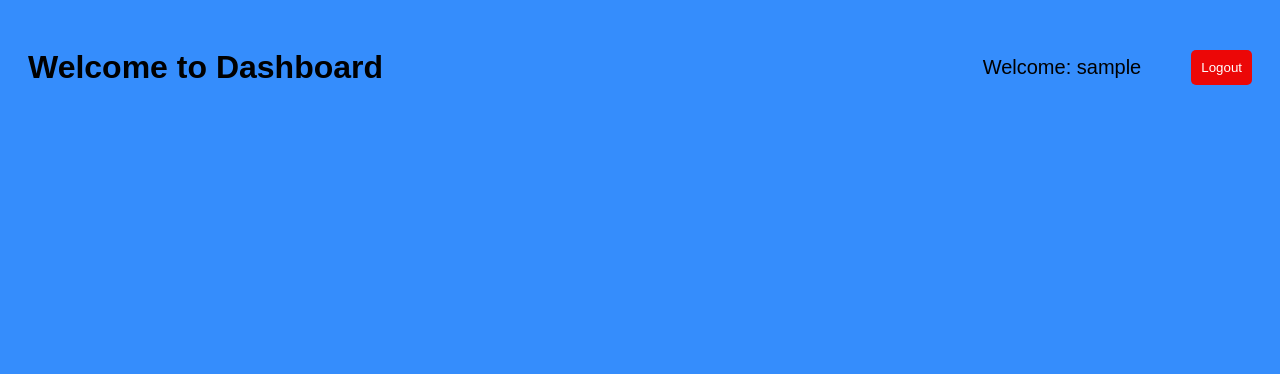
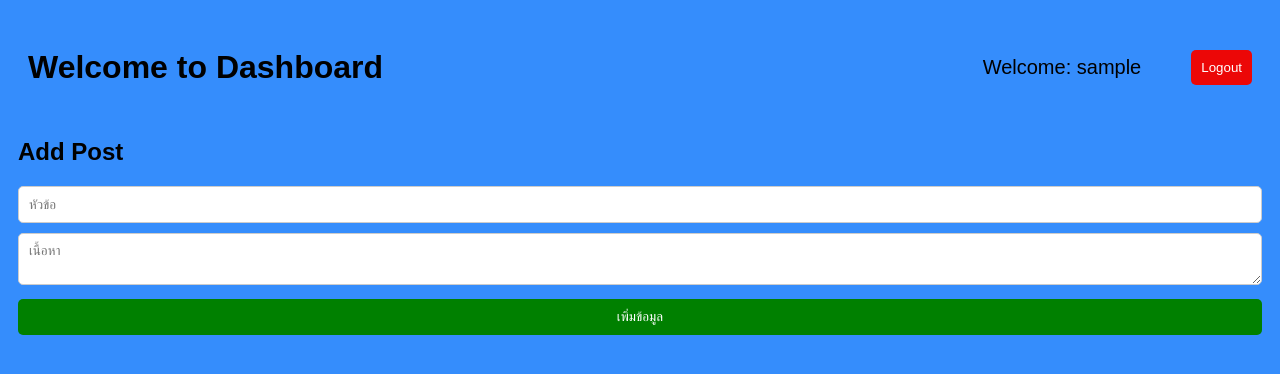
Before and after one commit to teeraphong123/web-learning, a plain HTML site: page dashboard.html in a window 1280 px wide. Drawn offline with Linux system fonts and the light colour scheme; sample sign-in values are in the browser's storage.

Commit message:
Finish Day 8: add Post API

```diff
--- a/css/dashboard.css
+++ b/css/dashboard.css
@@ -50,3 +50,29 @@ body{
     margin: 10px 0;
     border-radius: 5px;
 }
+.contentAdd{
+    display: block;
+}
+.contentAdd #title{
+    width: 100%;
+    padding: 10px;
+    margin-bottom: 10px;
+    border: 1px solid #ccc;
+    border-radius: 5px;
+}
+.contentAdd #body{
+    width: 100%;
+    padding: 10px;
+    margin-bottom: 10px;
+    border: 1px solid #ccc;
+    border-radius: 5px;
+}
+.contentAdd #addData{
+    width: 100%;
+    padding: 10px;
+    margin-bottom: 10px;
+    border: none;
+    border-radius: 5px;
+    background-color: green;
+    color: white;
+}
--- a/dashboard.html
+++ b/dashboard.html
@@ -14,16 +14,17 @@
             <button id="logout" onclick="logout()">Logout</button>
         </div>
     </div>
-    <div id="content" class="content">
+
+    <div class="contentAdd" id="contentAdd" >
+        <div id="postLoading" style="display: none;">กำลังเพิ่มข้อมูล...</div>
+        <h2 class="headPost" id="headPost">Add Post</h2>
+        <input type="text" id="title" placeholder="หัวข้อ">
+        <textarea id="body" placeholder="เนื้อหา"></textarea>
+        <button id="addData" onclick="addPost()">เพิ่มข้อมูล</button>
+    </div>
+    <div id="contentData" class="contentData">
         <div id="loading"></div>
         <div id="posts"></div>
-    </div>
-    <div class="postLoading" id="postLoading" style="display: none;">
-        กำลังเพิ่มข้อมูล
-        <h2 class="headPost" id="headPost">Add Post</h2>
-        <input type="text" id="title" placeholder="Title">
-        <textarea id="body" placeholder="Content"></textarea>
-        <button onclick="addPost()">Add</button>
     </div>
     <script src="js/dashboard.js"></script>
 </body>
--- a/js/dashboard.js
+++ b/js/dashboard.js
@@ -29,9 +29,25 @@ fetch("https://jsonplaceholder.typicode.com/posts")
  */
 // function POST
     function addPost(){
-        let title = document.getElementById("title").value;
-        let body = document.getElementById("body").value;
-        if(!title == "" && !body == ""){
+        let titleInput = document.getElementById("title");
+        let bodyInput = document.getElementById("body");
+        let addButton = document.getElementById("addData");
+        let postLoading = document.getElementById("postLoading");
+
+        let title = titleInput.value;
+        let body = bodyInput.value;
+
+        //เช็คค่าว่างของ Input Title Body
+        if(title == "" || body == ""){
+            alert("กรุณากรอกข้อมูลให้ครบ");
+            titleInput.value = "";
+            bodyInput.value = "";
+            titleInput.focus();
+            return;
+        }
+        // เริ่ม Loading ของ การเพิ่มข้อมูล
+        postLoading.style.display = "block";
+        addButton.disabled = true;
         fetch("https://jsonplaceholder.typicode.com/posts",{
             method: "POST",
             headers: {
@@ -44,25 +60,28 @@ fetch("https://jsonplaceholder.typicode.com/posts")
         })
         .then(res => res.json())
         .then(data => {
+            // ซ่อน postLoading
+            postLoading.style.display = "none";
+            addButton.disabled = false;
+
             let container = document.getElementById("posts");
             let div = document.createElement("div");
             div.innerHTML = `<h3>${data.title}</h3><p>${data.body}</p>`;
             container.prepend(div);
             alert("เพิ่มข้อมูลสำเร็จ!");
             //เคลี่ยค่า Input
-            document.getElementById("title").value = "";
-            document.getElementById("body").value = "";
+            titleInput.value = "";
+            bodyInput.value = "";
             //ให้เพิ่มไปยัง title (Focus)
-            document.getElementById("title").focus();
+            titleInput.focus();
             console.log(data);
         })
         .catch(err => {
+            postLoading.style.display = "none";
+            addButton.disabled = false;
             alert("เกิดข้อผิดพลาด");
             console.error(err);
         });
-    }else{
-        alert("กรุณากรอกข้อมูล");
-    }
     }
 // ชื่อของผู้ใช้งาน
     let user = localStorage.getItem("username");
--- a/js/login.js
+++ b/js/login.js
@@ -37,6 +37,3 @@ let button = document.querySelector("button");
         logoutButton.textContent = "Logout";
         window.location.href = "index.html";
     }
-    // ชื่อของผู้ใช้งาน
-    let user = localStorage.getItem("username");
-    document.getElementById("welcome").textContent = "Welcome: "+ user;
```
